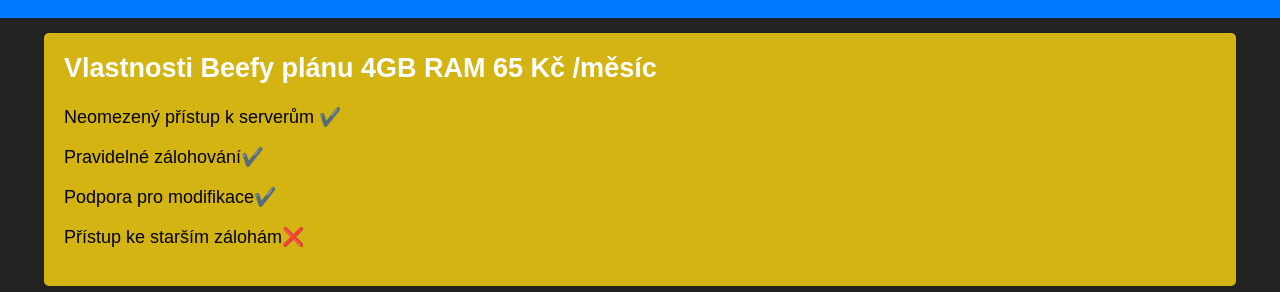
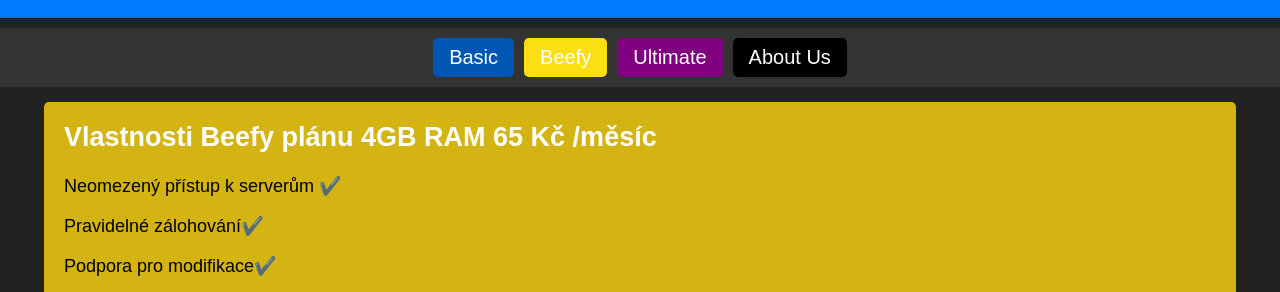
Before and after one commit to Luky1212/MycatHost.cz-Beefy, a plain HTML site: page index.html in a window 1280 px wide. Shown: the part 54-346 px from the top of the page. Drawn offline with Linux system fonts and the light colour scheme.

Commit message:
Update index.html

```diff
--- a/index.html
+++ b/index.html
@@ -128,6 +128,12 @@
 
         <h1><a href="https://mycathost.cz" style="color: white; text-decoration: none;">Mycat<span>Host</span></a></h1>
     </div>
+        <div class="nav">
+        <a href="https://luky1212.github.io/MycatHost.cz-Basic/" class="basic">Basic</a>
+        <a href="https://luky1212.github.io/MycatHost.cz-Beefy/" class="beefy">Beefy</a>
+        <a href="https://luky1212.github.io/MycatHost.cz-Ultimate/" class="ultimate">Ultimate</a>
+        <a href="https://luky1212.github.io/MycatHost.cz-AboutUs/" class="about">About Us</a>
+    </div>
 
  <div class="features">
         <h2>Vlastnosti Beefy plánu 4GB RAM 65 Kč /měsíc</h2>
```
